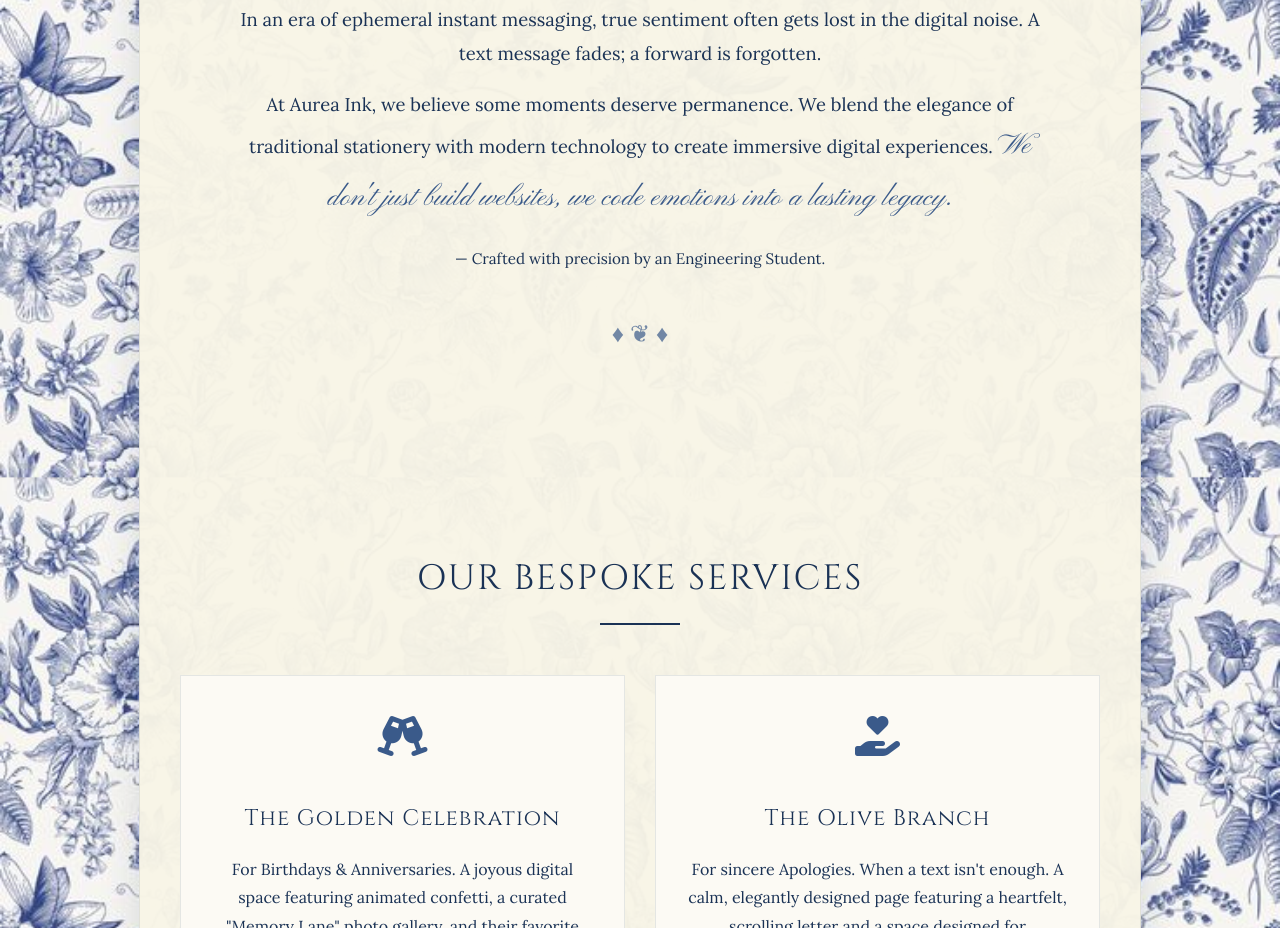
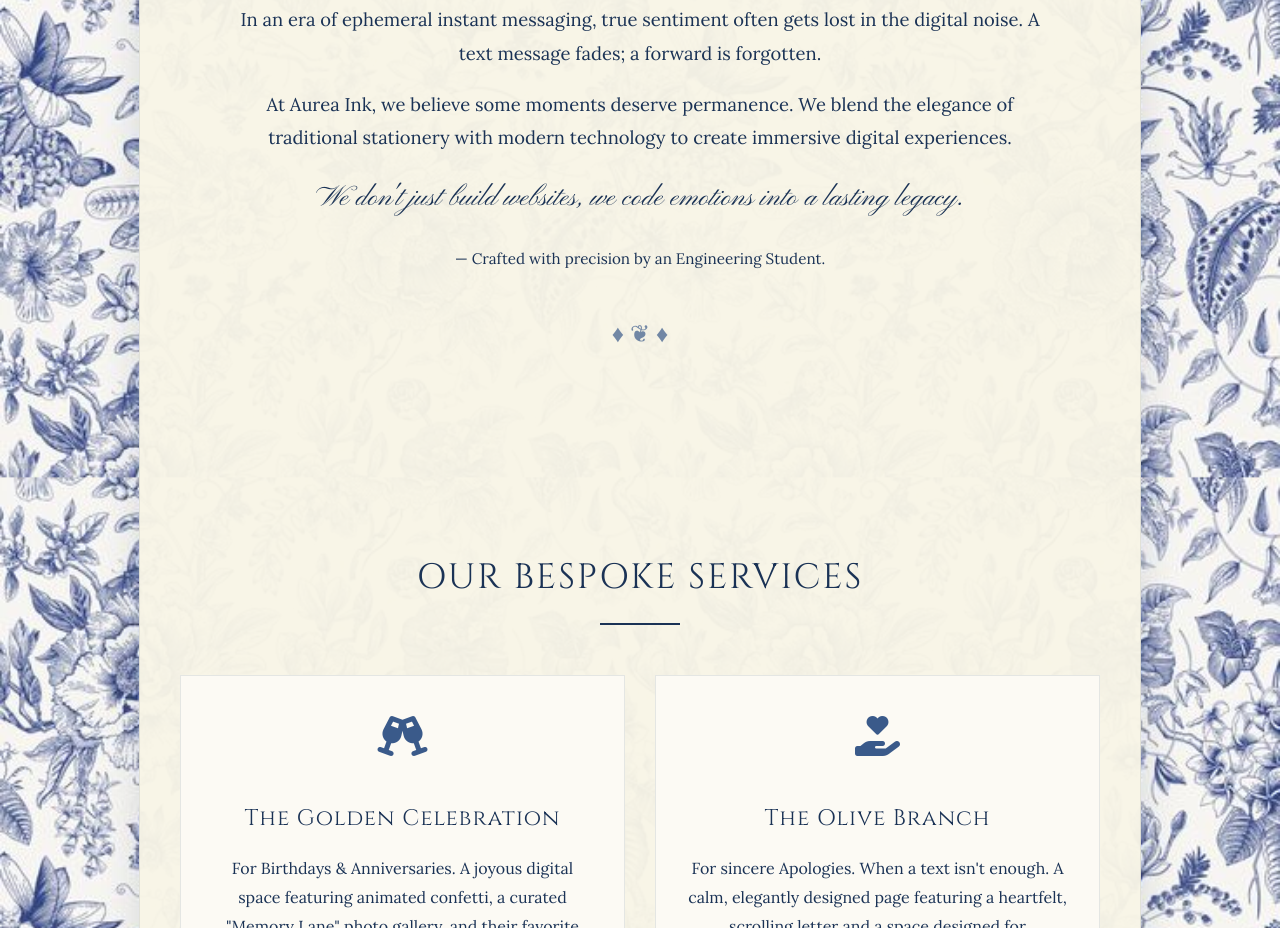
Before and after one commit to aureainkdesigns-svg/introduction, a plain HTML site: page index.html in a window 1280 px wide. Shown: the part 1212-2140 px from the top of the page. Drawn offline with Linux system fonts and the light colour scheme.

Commit message:
Update index.html

```diff
--- a/index.html
+++ b/index.html
@@ -346,7 +346,10 @@
             <h2 class="section-title">Our Philosophy</h2>
             <div class="philosophy-content">
                 <p>In an era of ephemeral instant messaging, true sentiment often gets lost in the digital noise. A text message fades; a forward is forgotten.</p>
-                <p>At Aurea Ink, we believe some moments deserve permanence. We blend the elegance of traditional stationery with modern technology to create immersive digital experiences. <span class="highlight">We don't just build websites, we code emotions into a lasting legacy.</span></p>
+                <p>At Aurea Ink, we believe some moments deserve permanence. We blend the elegance of traditional stationery with modern technology to create immersive digital experiences. <span
+                        style="display: block; margin-top: 20px; font-family: 'Pinyon Script', cursive; font-size: 1.75rem">
+                        We don't just build websites, we code emotions into a lasting legacy. </span>
+                </p>
                 <p style="margin-top: 20px; font-size: 0.95rem;">— Crafted with precision by an Engineering Student.</p>
             </div>
              <div class="divider"></div>
```
